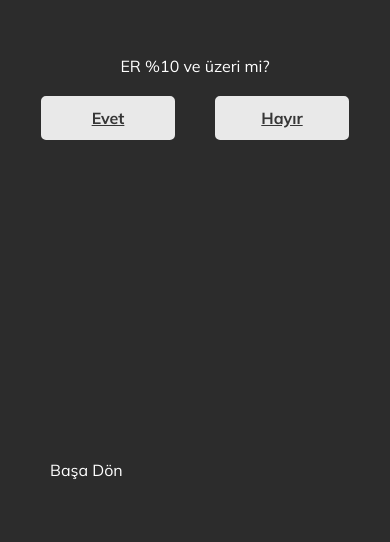
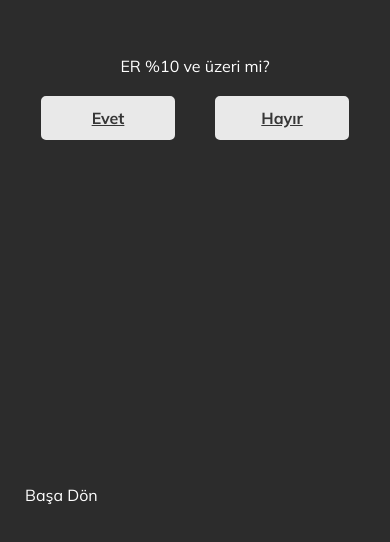
Before and after one commit to inca3/yucel, a plain HTML site: page index.html in a window 390 px wide. Shown: the part 314-856 px from the top of the page. Drawn offline with Linux system fonts and the light colour scheme.

Commit message:
Update index.html

```diff
--- a/index.html
+++ b/index.html
@@ -102,8 +102,8 @@ img {
 
 .geri {
     position: fixed;
-    left: 50px;
-    bottom: 50px;
+    left: 25px;
+    bottom: 25px;
     font-weight: 400;
 }
 
```
